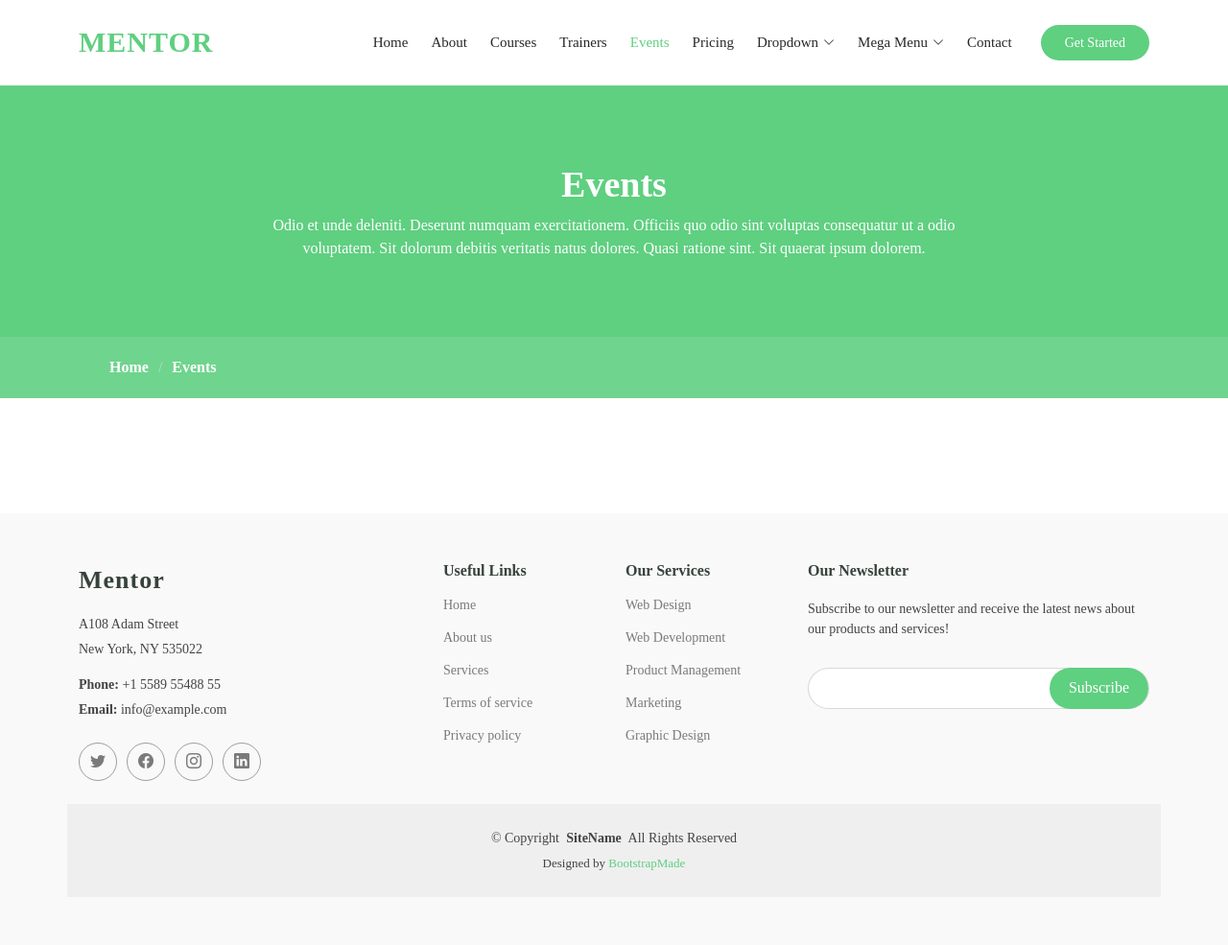
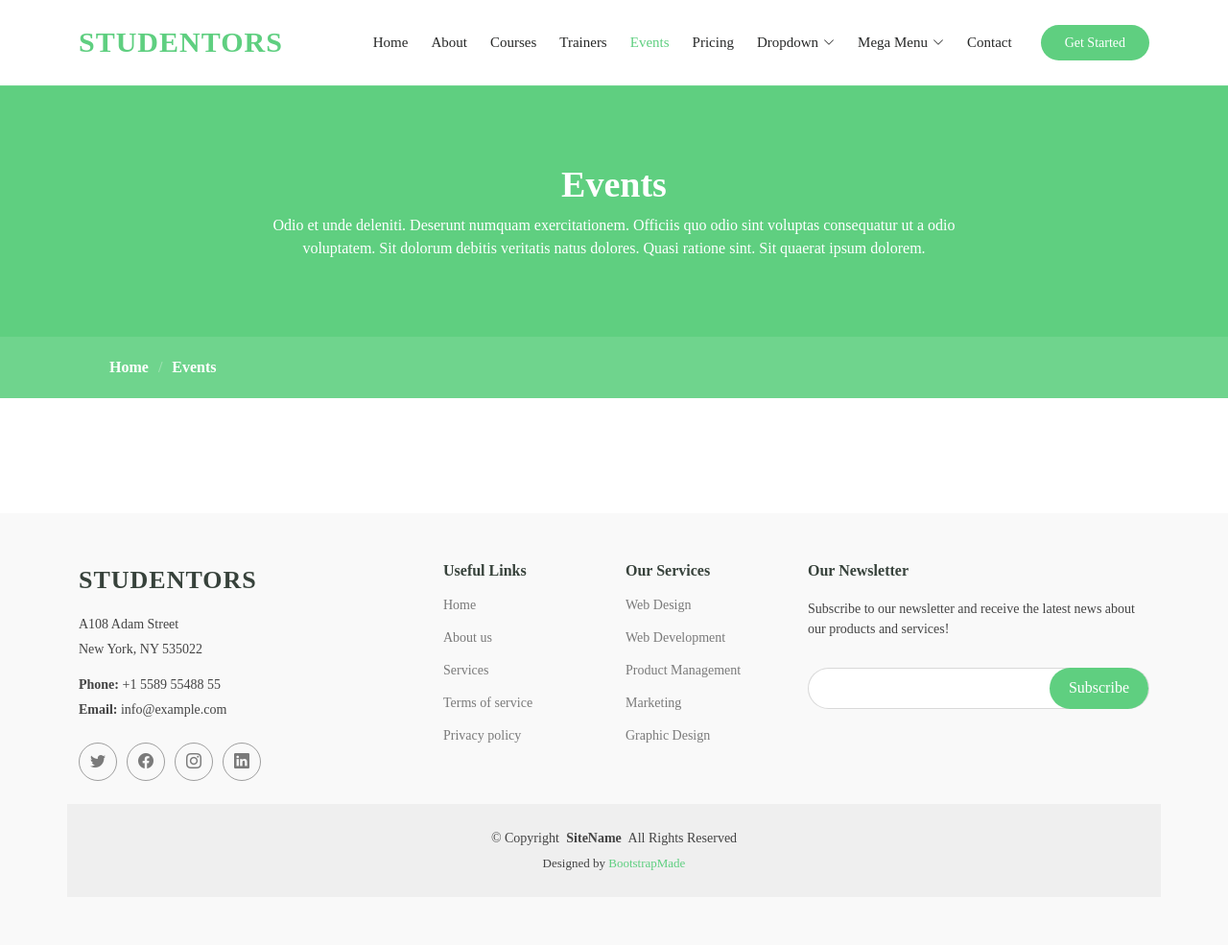
Before and after one commit to SarraKAc/PidevWeb, a Symfony app: template PidevEvent/templates/event.html.twig in a window 1280 px wide. Shown: the whole page at 96% size. Run offline with Twig, Linux system fonts and the light colour scheme; the template is opened without the code that fills it, so the values that code supplies are empty; some libraries are stand-ins or nearby versions.

Commit message:
update front page events

```diff
--- a/PidevEvent/templates/event.html.twig
+++ b/PidevEvent/templates/event.html.twig
@@ -44,7 +44,7 @@
       <a href="index.html" class="logo d-flex align-items-center me-auto">
         <!-- Uncomment the line below if you also wish to use an image logo -->
         <!-- <img src="front-office/assets/img/logo.png" alt=""> -->
-        <h1 class="">Mentor</h1>
+        <h1 class="">STUDENTORS</h1>
       </a>
 
       <nav id="navmenu" class="navmenu">
@@ -140,6 +140,8 @@
 
 {# Dans votre template Twig #}
 
+
+
 <section id="events" class="events section">
     <div class="container" data-aos="fade-up">
         <div class="row">
@@ -153,6 +155,8 @@
                         <h5 class="card-title">{{ event.getNom() }}</h5>
                         <p class="fst-italic text-center">{{ event.getDate()|date('Y-m-d') }}</p>
                         <p class="card-text">{{ event.getDescription() }}</p>
+                        <p class="card-text">{{ event.getCategorie() }}</p>
+                        <p class="card-text">{{ event.getPrix() }}</p>
                     </div>
                 </div>
             </div>
@@ -172,7 +176,7 @@
       <div class="row gy-4">
         <div class="col-lg-4 col-md-6 footer-about">
           <a href="index.html" class="logo d-flex align-items-center">
-            <span class="">Mentor</span>
+            <span class="">STUDENTORS</span>
           </a>
           <div class="footer-contact pt-3">
             <p>A108 Adam Street</p>
```
